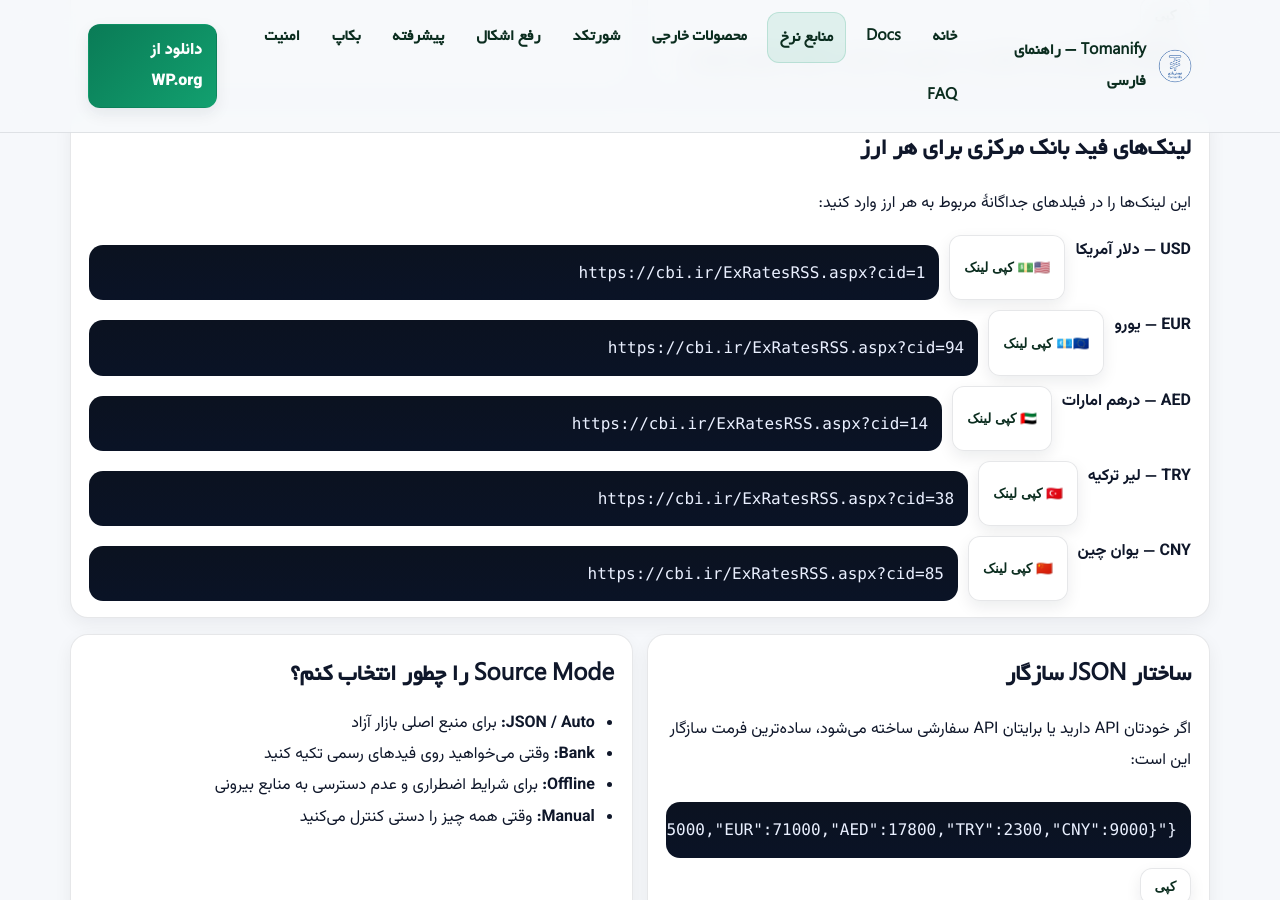
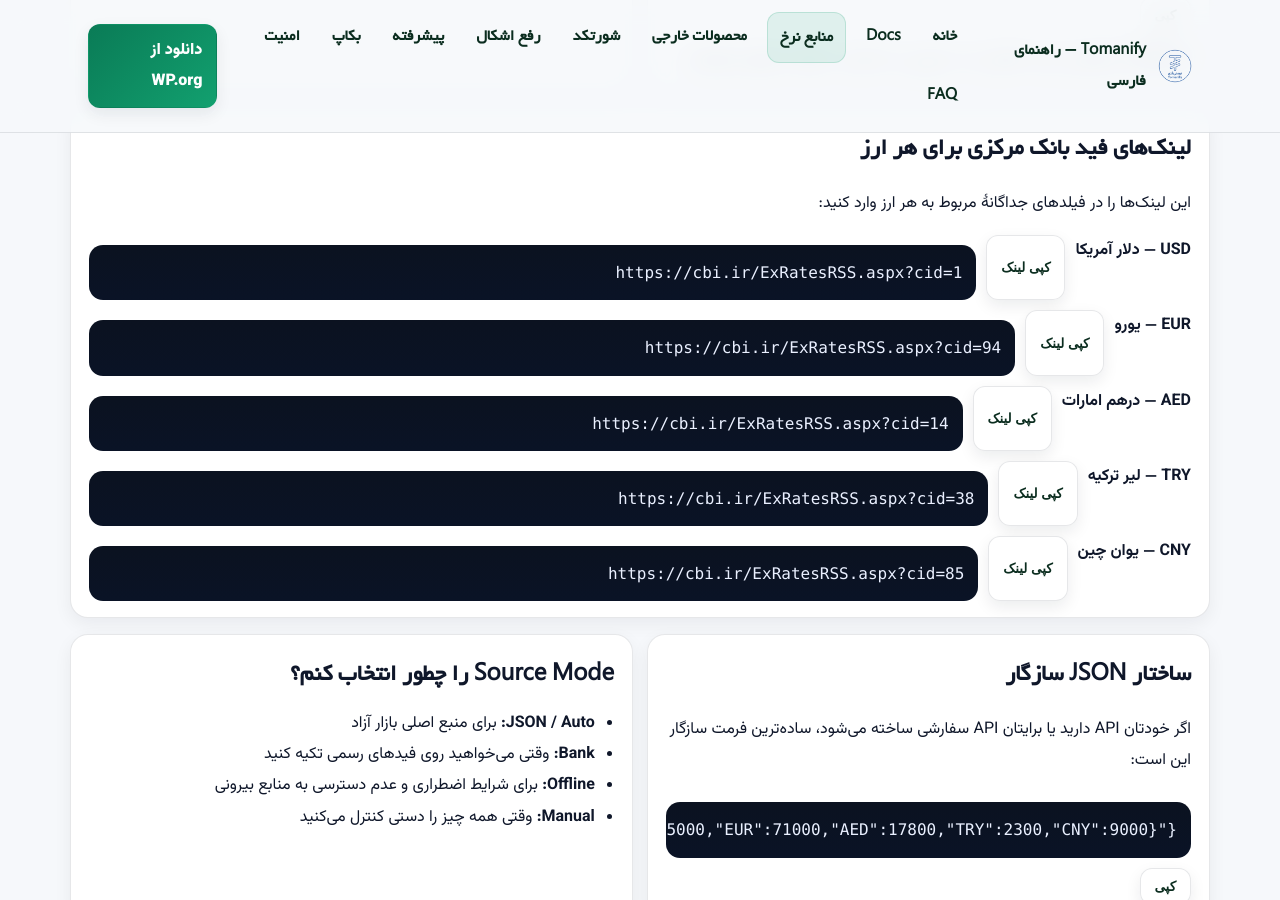
Before and after one commit to tomanify/tomanify.github.io, a Jekyll site: the page built from docs/sources/index.html, in a window 1280 px wide and 900 px high, scrolled down 651 px. Built offline with Jekyll 4.4.1, drawn with Linux system fonts in a browser that asks for light colours.

Commit message:
Update index.html

```diff
--- a/docs/sources/index.html
+++ b/docs/sources/index.html
@@ -64,27 +64,27 @@ faq_items:
   <p>این لینک‌ها را در فیلدهای جداگانهٔ مربوط به هر ارز وارد کنید:</p>
   <!-- USD -->
   <div class="copyline">
-  <strong>USD — دلار آمریکا</strong> <button class="btn" data-copy="cbi-usd" type="button">🇺🇸💵 کپی لینک</button>
+  <strong>USD — دلار آمریکا</strong> <button class="btn" data-copy="cbi-usd" type="button">کپی لینک</button>
   <pre id="cbi-usd"><code>https://cbi.ir/ExRatesRSS.aspx?cid=1</code></pre>
   </div>
   <!-- EUR -->
   <div class="copyline">
-  <strong>EUR — یورو</strong> <button class="btn" data-copy="cbi-eur" type="button">🇪🇺💶 کپی لینک</button>
+  <strong>EUR — یورو</strong> <button class="btn" data-copy="cbi-eur" type="button">کپی لینک</button>
   <pre id="cbi-eur"><code>https://cbi.ir/ExRatesRSS.aspx?cid=94</code></pre>
   </div>
   <!-- AED -->
   <div class="copyline">
-  <strong>AED — درهم امارات</strong> <button class="btn" data-copy="cbi-aed" type="button">🇦🇪 کپی لینک</button>
+  <strong>AED — درهم امارات</strong> <button class="btn" data-copy="cbi-aed" type="button">کپی لینک</button>
   <pre id="cbi-aed"><code>https://cbi.ir/ExRatesRSS.aspx?cid=14</code></pre>
   </div>
   <!-- TRY -->
   <div class="copyline">
-  <strong>TRY — لیر ترکیه</strong> <button class="btn" data-copy="cbi-try" type="button">🇹🇷 کپی لینک</button>
+  <strong>TRY — لیر ترکیه</strong> <button class="btn" data-copy="cbi-try" type="button">کپی لینک</button>
   <pre id="cbi-try"><code>https://cbi.ir/ExRatesRSS.aspx?cid=38</code></pre>
   </div>
   <!-- CNY -->
   <div class="copyline">
-  <strong>CNY — یوان چین</strong> <button class="btn" data-copy="cbi-cny" type="button">🇨🇳 کپی لینک</button>
+  <strong>CNY — یوان چین</strong> <button class="btn" data-copy="cbi-cny" type="button">کپی لینک</button>
   <pre id="cbi-cny"><code>https://cbi.ir/ExRatesRSS.aspx?cid=85</code></pre>
 </div></section>
 <section class="grid section">
```
